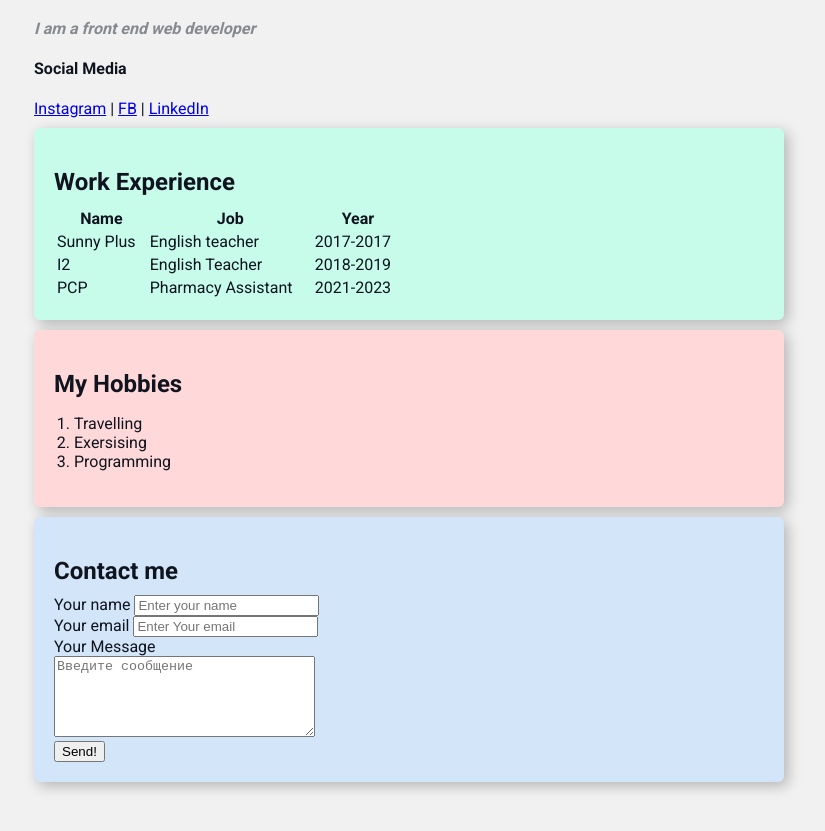
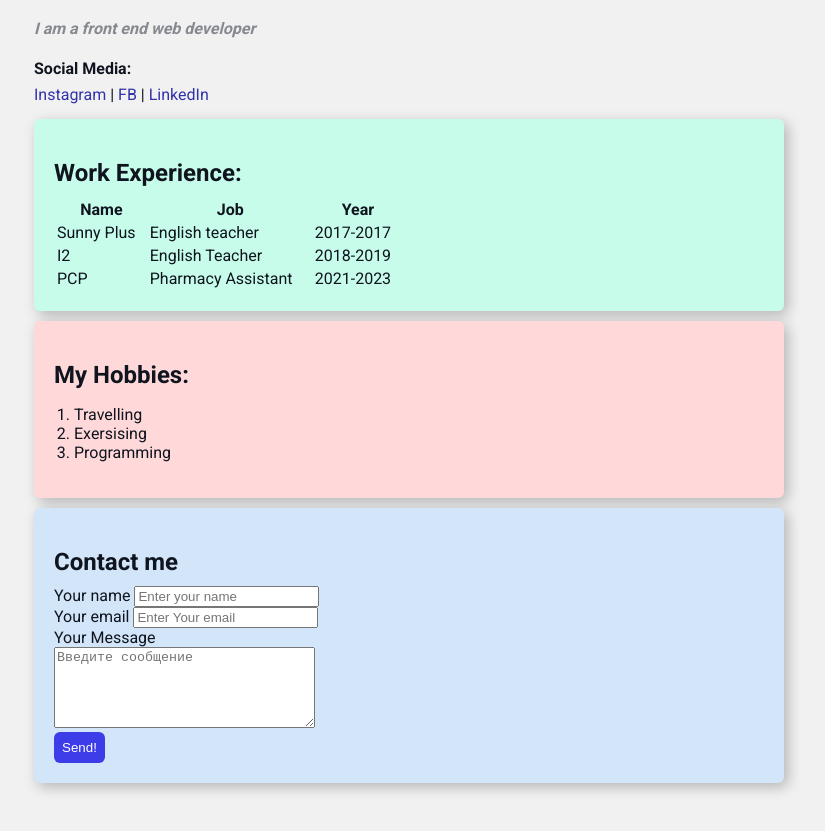
Before and after one commit to Lana24242424/simple-html-css-project, a plain HTML site: page index.html in a window 1280 px wide. Shown: the part 371-1202 px from the top of the page, without its empty margins (231-1056 px from the left). Drawn offline with Linux system fonts and the light colour scheme.

Commit message:
added psudo selectors

```diff
--- a/index.html
+++ b/index.html
@@ -22,8 +22,7 @@
 
         <p>I am a <strong>front end web developer</strong></p>
 
-        <h4>Social Media</h4>
-
+        <h4>Social Media:</h4>
         <a href="https://www.instagram.com"
            target="_blank">Instagram</a>
         |
@@ -36,7 +35,7 @@
       </div>
     </div>
     <div class="sections work">
-    <h2>Work Experience</h2>
+    <h2>Work Experience:</h2>
     <table width="350">
       <thead>
         <tr>
@@ -65,7 +64,7 @@
     </table>
 </div>
 <div class="sections hobbies">
-    <h2>My Hobbies</h2>
+    <h2>My Hobbies:</h2>
     <ol>
       <li>Travelling</li>
       <li>Exersising</li>
--- a/styles.css
+++ b/styles.css
@@ -8,6 +8,20 @@ body {
   font-weight: normal;
   color: #0f141e;
   background: #f1f1f1;
+}
+
+a {
+    text-decoration: none;
+    color: rgb(50, 50, 169);
+}
+
+
+a:hover {
+    color: orange;
+}
+
+a:active {
+    color: red;
 }
 
 .container {
@@ -23,7 +37,11 @@ body {
 }
 
 .info {
-    margin-bottom: 10px;
+    margin-bottom: 15px;
+}
+
+.info-text h4 {
+    margin-bottom: 7px;
 }
 
 .info-text p {
@@ -62,3 +80,16 @@ body {
     background-color: rgb(210, 229, 249);
     box-shadow: 4px 4px 14px rgba(0, 0, 0, 0.25);
 }
+
+#message {
+    border: none;
+    padding: 0.5rem;
+    border-radius: 6px;
+    background: rgb(60, 60, 233);
+    color: white;
+}
+
+#message:hover {
+    opacity: 0.5;
+    cursor: pointer;
+}
```
Also changed, not shown: Practice/05_box_model.html (+2 -0 lines).
